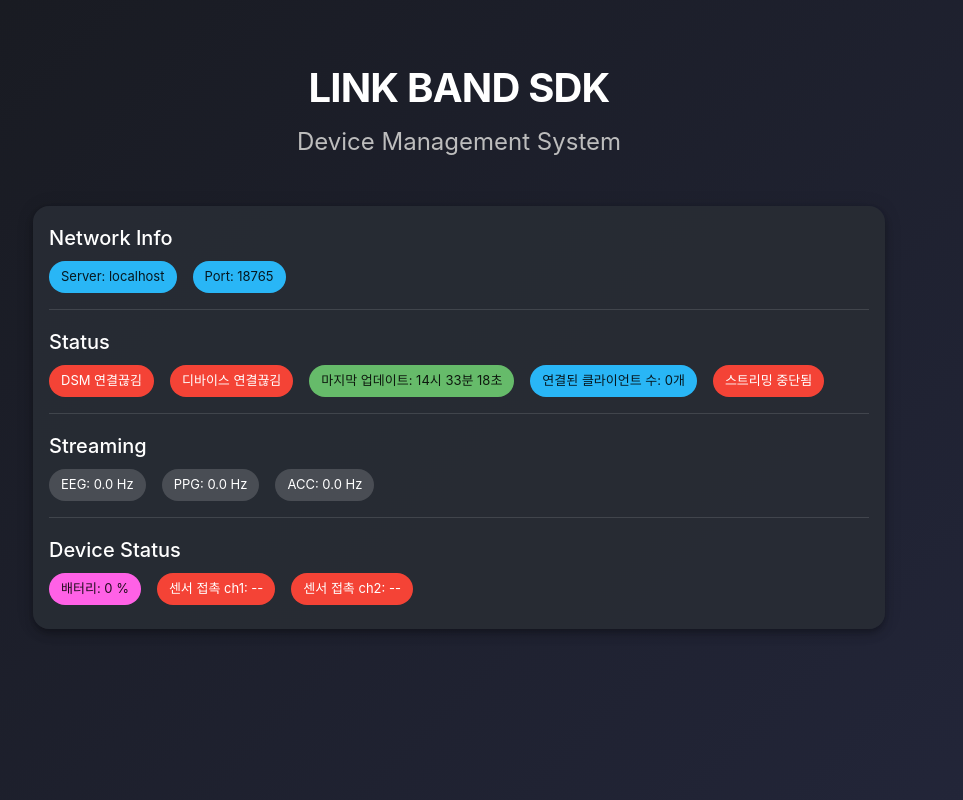
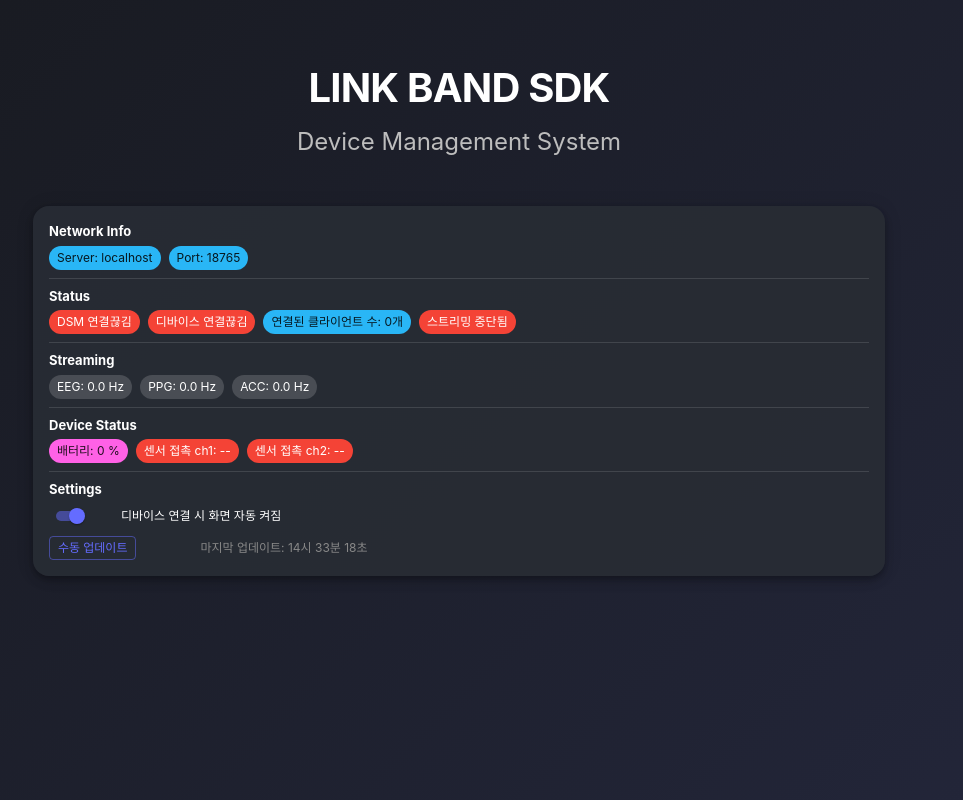
Before and after one commit to LooxidLabs/link_band_sdk, a React (Vite) app in the folder electron-app/: page / in a window 1280 px wide. Shown: the whole page, without its empty margins (181-1144 px from the left). Built offline with nearby package versions, Linux system fonts and the light colour scheme; no server answers.

Commit message:
Refactor Electron app configuration for improved security and debugging; update package.json for TypeScript compilation; enhance DeviceManagerModule with new UI components and settings for automatic window display on device connection; implement localStorage for persistent settings.

```diff
--- a/electron-app/electron/tsconfig.json
+++ b/electron-app/electron/tsconfig.json
@@ -6,7 +6,9 @@
     "rootDir": ".",
     "strict": true,
     "esModuleInterop": true,
-    "skipLibCheck": true
+    "skipLibCheck": true,
+    "forceConsistentCasingInFileNames": true
   },
-  "include": ["./main.ts"]
+  "include": ["./**/*.ts"],
+  "exclude": ["node_modules"]
 }
--- a/electron-app/package.json
+++ b/electron-app/package.json
@@ -8,7 +8,7 @@
     "build": "tsc -b && vite build",
     "lint": "eslint .",
     "preview": "vite preview",
-    "electron:dev": "concurrently \"vite\" \"wait-on http://localhost:5173 && cross-env ELECTRON_DISABLE_SECURITY_WARNINGS=true electron . --no-sandbox\"",
+    "electron:dev": "tsc -p electron && concurrently \"vite\" \"wait-on http://localhost:5173 && cross-env ELECTRON_DISABLE_SECURITY_WARNINGS=true electron . --no-sandbox\"",
     "electron:build": "npm run build && tsc -p electron && electron-builder --config electron-builder.json",
     "electron:preview": "npm run build && tsc -p electron && electron ."
   },
--- a/electron-app/src/components/DeviceManagerModule.tsx
+++ b/electron-app/src/components/DeviceManagerModule.tsx
@@ -5,6 +5,10 @@ import Typography from '@mui/material/Typography';
 import Chip from '@mui/material/Chip';
 import Divider from '@mui/material/Divider';
 import Stack from '@mui/material/Stack';
+import Switch from '@mui/material/Switch';
+import FormControlLabel from '@mui/material/FormControlLabel';
+import Button from '@mui/material/Button';
+import Box from '@mui/material/Box';
 import { useDeviceManager } from '../stores/deviceManager';
 
 const SERVER_ADDR = 'localhost';
@@ -18,6 +22,48 @@ function streamingColor(isStreaming: boolean) {
   return isStreaming ? 'primary' : 'default';
 }
 
+// 공통 스타일 정의
+const commonStyles = {
+  typography: {
+    fontSize: 12,
+    fontWeight: 'normal',
+  },
+  chip: {
+    height: 24,
+    fontSize: 12,
+  },
+  divider: {
+    margin: '8px 0',
+  },
+  sectionTitle: {
+    fontSize: 13,
+    fontWeight: 'bold',
+    marginBottom: '4px',
+  },
+  formControl: {
+    margin: 0,
+    '& .MuiFormControlLabel-label': {
+      fontSize: 12,
+    },
+    '& .MuiSwitch-root': {
+      marginRight: 4,
+    },
+  },
+  updateButton: {
+    fontSize: 12,
+    padding: '4px 8px',
+    minWidth: 'unset',
+    height: 24,
+  },
+  updateTime: {
+    fontSize: 12,
+    color: '#888',
+    marginLeft: 8,
+    display: 'inline-flex',
+    alignItems: 'center',
+  },
+};
+
 const DeviceManagerModule: React.FC = () => {
   const {
     isConnected,
@@ -28,6 +74,8 @@ const DeviceManagerModule: React.FC = () => {
     eegData,
     lastDataUpdate,
     connectedClients,
+    autoShowWindow,
+    setAutoShowWindow,
   } = useDeviceManager();
 
   // 시간 포맷팅 함수
@@ -39,11 +87,6 @@ const DeviceManagerModule: React.FC = () => {
     return `${hours}시 ${minutes}분 ${seconds}초`;
   };
 
-  // 5초 이상 경과 여부 확인
-  const isStale = () => {
-    return (Date.now() - lastDataUpdate) >= 5000;
-  };
-
   // 최신 EEG 데이터에서 leadoff 상태 확인
   const latestEEG = eegData[eegData.length - 1];
   const leadoffCh1 = latestEEG ? (latestEEG.leadoff_ch1 ? '떨어짐' : '접촉') : '--';
@@ -51,49 +94,130 @@ const DeviceManagerModule: React.FC = () => {
 
   return (
     <Card sx={{ background: 'rgba(40,44,52,0.95)', borderRadius: 4, boxShadow: 6 }}>
-      <CardContent>
-        <Typography variant="h6" gutterBottom>Network Info</Typography>
-        <Stack direction="row" spacing={2} mb={2}>
-          <Chip label={`Server: ${SERVER_ADDR}`} color="info" />
-          <Chip label={`Port: ${SERVER_PORT}`} color="info" />
+      <CardContent sx={{ '&:last-child': { paddingBottom: 2 } }}>
+        <Typography sx={commonStyles.sectionTitle}>Network Info</Typography>
+        <Stack direction="row" spacing={1} mb={1}>
+          <Chip
+            label={`Server: ${SERVER_ADDR}`}
+            color="info"
+            size="small"
+            sx={commonStyles.chip}
+          />
+          <Chip
+            label={`Port: ${SERVER_PORT}`}
+            color="info"
+            size="small"
+            sx={commonStyles.chip}
+          />
         </Stack>
-        <Divider sx={{ my: 2 }} />
-        <Typography variant="h6" gutterBottom>Status</Typography>
-        <Stack direction="row" spacing={2} mb={2} flexWrap="wrap" useFlexGap>
+
+        <Divider sx={commonStyles.divider} />
+
+        <Typography sx={commonStyles.sectionTitle}>Status</Typography>
+        <Stack direction="row" spacing={1} mb={1} flexWrap="wrap" useFlexGap>
           <Chip
             label={isServerConnected ? 'DSM 연결됨' : 'DSM 연결끊김'}
             color={statusColor(isServerConnected)}
+            size="small"
+            sx={commonStyles.chip}
           />
           <Chip
             label={isConnected ? '디바이스 연결됨' : '디바이스 연결끊김'}
             color={statusColor(isConnected)}
-          />
-          <Chip
-            label={`마지막 업데이트: ${formatTime(lastDataUpdate)}`}
-            color={isStale() ? 'warning' : 'success'}
+            size="small"
+            sx={commonStyles.chip}
           />
           <Chip
             label={`연결된 클라이언트 수: ${connectedClients}개`}
             color="info"
+            size="small"
+            sx={commonStyles.chip}
           />
           <Chip
             label={isStreaming ? '스트리밍 진행중' : '스트리밍 중단됨'}
             color={isStreaming ? 'success' : 'error'}
+            size="small"
+            sx={commonStyles.chip}
           />
         </Stack>
-        <Divider sx={{ my: 2 }} />
-        <Typography variant="h6" gutterBottom>Streaming</Typography>
-        <Stack direction="row" spacing={2} flexWrap="wrap" useFlexGap>
-          <Chip label={`EEG: ${connectionQuality.eegRate.toFixed(1)} Hz`} color={streamingColor(isStreaming)} />
-          <Chip label={`PPG: ${connectionQuality.ppgRate.toFixed(1)} Hz`} color={streamingColor(isStreaming)} />
-          <Chip label={`ACC: ${connectionQuality.accRate.toFixed(1)} Hz`} color={streamingColor(isStreaming)} />
+
+        <Divider sx={commonStyles.divider} />
+
+        <Typography sx={commonStyles.sectionTitle}>Streaming</Typography>
+        <Stack direction="row" spacing={1} flexWrap="wrap" useFlexGap>
+          <Chip
+            label={`EEG: ${connectionQuality.eegRate.toFixed(1)} Hz`}
+            color={streamingColor(isStreaming)}
+            size="small"
+            sx={commonStyles.chip}
+          />
+          <Chip
+            label={`PPG: ${connectionQuality.ppgRate.toFixed(1)} Hz`}
+            color={streamingColor(isStreaming)}
+            size="small"
+            sx={commonStyles.chip}
+          />
+          <Chip
+            label={`ACC: ${connectionQuality.accRate.toFixed(1)} Hz`}
+            color={streamingColor(isStreaming)}
+            size="small"
+            sx={commonStyles.chip}
+          />
         </Stack>
-        <Divider sx={{ my: 2 }} />
-        <Typography variant="h6" gutterBottom>Device Status</Typography>
-        <Stack direction="row" spacing={2}>
-          <Chip label={`배터리: ${batteryLevel} %`} color="secondary" />
-          <Chip label={`센서 접촉 ch1: ${leadoffCh1}`} color={leadoffCh1 === '접촉' ? 'success' : 'error'} />
-          <Chip label={`센서 접촉 ch2: ${leadoffCh2}`} color={leadoffCh2 === '접촉' ? 'success' : 'error'} />
+
+        <Divider sx={commonStyles.divider} />
+
+        <Typography sx={commonStyles.sectionTitle}>Device Status</Typography>
+        <Stack direction="row" spacing={1}>
+          <Chip
+            label={`배터리: ${batteryLevel} %`}
+            color="secondary"
+            size="small"
+            sx={commonStyles.chip}
+          />
+          <Chip
+            label={`센서 접촉 ch1: ${leadoffCh1}`}
+            color={leadoffCh1 === '접촉' ? 'success' : 'error'}
+            size="small"
+            sx={commonStyles.chip}
+          />
+          <Chip
+            label={`센서 접촉 ch2: ${leadoffCh2}`}
+            color={leadoffCh2 === '접촉' ? 'success' : 'error'}
+            size="small"
+            sx={commonStyles.chip}
+          />
+        </Stack>
+
+        <Divider sx={commonStyles.divider} />
+
+        <Typography sx={commonStyles.sectionTitle}>Settings</Typography>
+        <Stack spacing={1}>
+          <FormControlLabel
+            sx={commonStyles.formControl}
+            control={
+              <Switch
+                checked={autoShowWindow}
+                onChange={(e) => setAutoShowWindow(e.target.checked)}
+                color="primary"
+                size="small"
+              />
+            }
+            label="디바이스 연결 시 화면 자동 켜짐"
+          />
+          <Box sx={{ display: 'flex', alignItems: 'center' }}>
+            <Button
+              variant="outlined"
+              size="small"
+              sx={commonStyles.updateButton}
+              onClick={() => window.electron?.ipcRenderer?.send('show-window')}
+            >
+              수동 업데이트
+            </Button>
+            <Typography component="span" sx={commonStyles.updateTime}>
+              마지막 업데이트: {formatTime(lastDataUpdate)}
+            </Typography>
+          </Box>
         </Stack>
       </CardContent>
     </Card>
--- a/electron-app/src/stores/deviceManager.tsx
+++ b/electron-app/src/stores/deviceManager.tsx
@@ -205,6 +205,7 @@ type DeviceStateData = {
   lastRateUpdate: number;
   lastDataUpdate: number;
   connectedClients: number;
+  autoShowWindow: boolean;
 };
 
 type DeviceStateMethods = {
@@ -219,6 +220,7 @@ type DeviceStateMethods = {
   addAccData: (data: AccData[]) => void;
   updateBatteryLevel: (level: number) => void;
   updateConnectionQuality: (quality: Partial<ConnectionQuality>) => void;
+  setAutoShowWindow: (enabled: boolean) => void;
 };
 
 type DeviceState = DeviceStateData & DeviceStateMethods;
@@ -247,6 +249,7 @@ const initialState: DeviceStateData = {
   lastRateUpdate: Date.now(),
   lastDataUpdate: Date.now(),
   connectedClients: 0,
+  autoShowWindow: true,
 };
 
 // 샘플링 레이트 계산 및 업데이트 함수
@@ -283,16 +286,31 @@ const updateSamplingRates = (state: DeviceStateData): DeviceStateData => {
   return state;
 };
 
-declare const window: Window & {
-  electron: {
-    ipcRenderer: {
-      send(channel: string, ...args: any[]): void;
+declare global {
+  interface Window {
+    electron: {
+      ipcRenderer: {
+        send(channel: string, ...args: any[]): void;
+        on(channel: string, func: (...args: any[]) => void): void;
+        once(channel: string, func: (...args: any[]) => void): void;
+        removeListener(channel: string, func: (...args: any[]) => void): void;
+      };
     };
-  };
-};
+  }
+}
 
 export const useDeviceManager = create<DeviceState>((set, get) => {
-  // WebSocket 매니저 인스턴스 생성
+  // 초기화 시 저장된 설정 불러오기
+  let initialAutoShow = true;
+  try {
+    const savedAutoShow = localStorage.getItem('autoShowWindow');
+    if (savedAutoShow !== null) {
+      initialAutoShow = JSON.parse(savedAutoShow);
+    }
+  } catch (error) {
+    console.error('Failed to load autoShowWindow setting:', error);
+  }
+
   const wsManager = new WebSocketManager(WS_URL, (message) => {
     handleWebSocketMessage(message);
   });
@@ -308,6 +326,7 @@ export const useDeviceManager = create<DeviceState>((set, get) => {
       // 연결이 끊어지면 모든 상태를 초기화
       set({
         ...initialState,
+        autoShowWindow: get().autoShowWindow, // autoShowWindow 설정은 유지
         eventEmitter: get().eventEmitter, // eventEmitter는 유지
       });
     } else {
@@ -320,6 +339,7 @@ export const useDeviceManager = create<DeviceState>((set, get) => {
 
   return {
     ...initialState,
+    autoShowWindow: initialAutoShow, // 저장된 설정으로 초기화
     eventEmitter: new EventEmitter(),
 
     connect: async (address: string) => {
@@ -437,6 +457,16 @@ export const useDeviceManager = create<DeviceState>((set, get) => {
         }
       }));
       get().eventEmitter.emit('connectionQualityUpdated');
+    },
+
+    setAutoShowWindow: (enabled: boolean) => {
+      set({ autoShowWindow: enabled });
+      // localStorage에 설정 저장
+      try {
+        localStorage.setItem('autoShowWindow', JSON.stringify(enabled));
+      } catch (error) {
+        console.error('Failed to save autoShowWindow setting:', error);
+      }
     }
   };
 });
@@ -463,11 +493,11 @@ export const handleWebSocketMessage = (message: any) => {
         break;
     }
   } else if (message.type === 'health_check_response') {
-    const wasConnected = useDeviceManager.getState().isConnected;
+    const wasConnected = store.isConnected;
     const isNowConnected = message.device_connected;
 
-    // 디바이스 연결 상태가 변경되었고, 연결된 상태가 되었을 때 창 표시
-    if (!wasConnected && isNowConnected) {
+    // 디바이스가 새로 연결되었고, 자동 표시 설정이 활성화된 경우에만 창 표시
+    if (!wasConnected && isNowConnected && store.autoShowWindow) {
       window.electron?.ipcRenderer?.send('show-window');
     }
 
@@ -490,8 +520,10 @@ export const handleWebSocketMessage = (message: any) => {
             },
             isConnected: true
           });
-          // 디바이스가 연결되면 창 표시
-          window.electron?.ipcRenderer?.send('show-window');
+          // 자동 표시 설정이 활성화된 경우에만 창 표시
+          if (store.autoShowWindow) {
+            window.electron?.ipcRenderer?.send('show-window');
+          }
         }
         break;
       case 'device_disconnected':
@@ -515,8 +547,8 @@ export const handleWebSocketMessage = (message: any) => {
             } : null,
             isStreaming: is_streaming
           });
-          // 디바이스가 연결되어 있으면 창 표시
-          if (connected) {
+          // 자동 표시 설정이 활성화된 경우에만 창 표시
+          if (connected && store.autoShowWindow) {
             window.electron?.ipcRenderer?.send('show-window');
           }
         }
```
Also changed, not shown: electron-app/dist-electron/main.js (+4 -3 lines), electron-app/dist-electron/preload.js (added, +21 -0 lines), electron-app/electron/main.ts (+4 -3 lines), electron-app/electron/preload.ts (added, +23 -0 lines).
